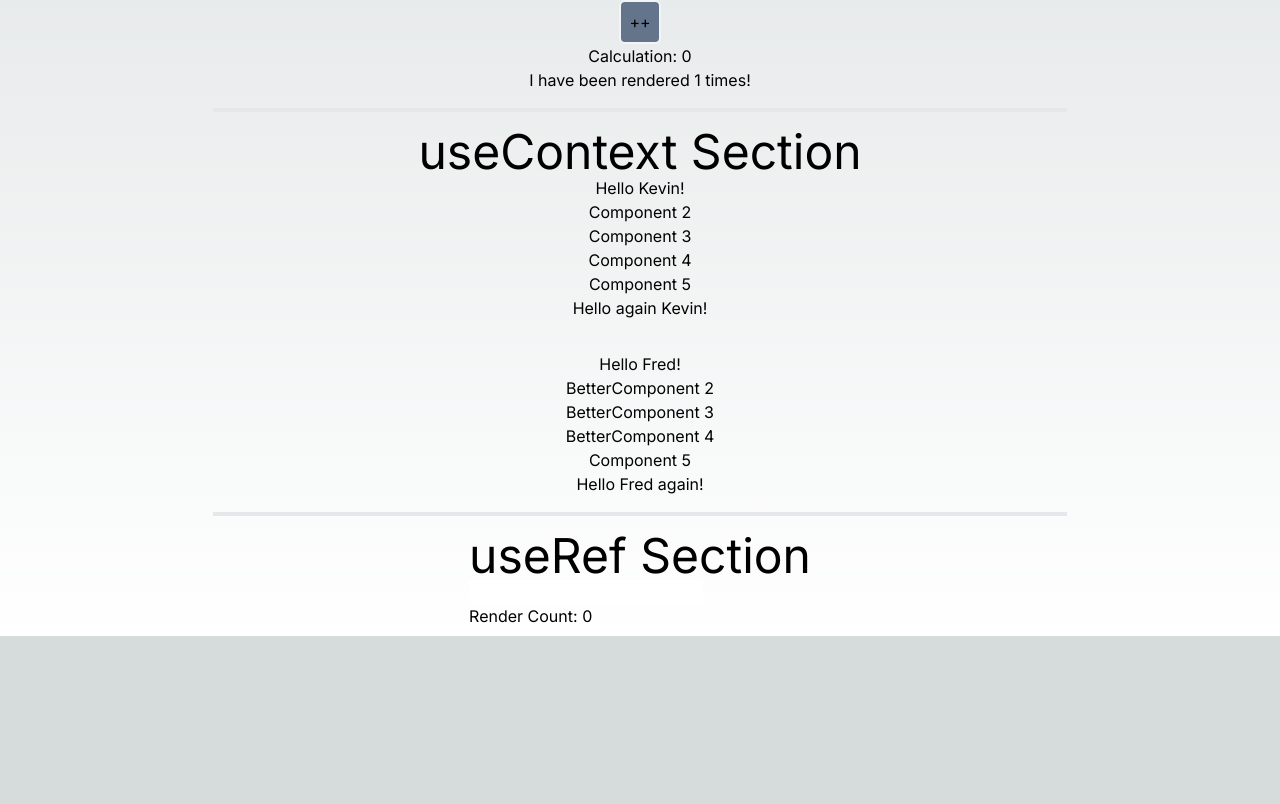
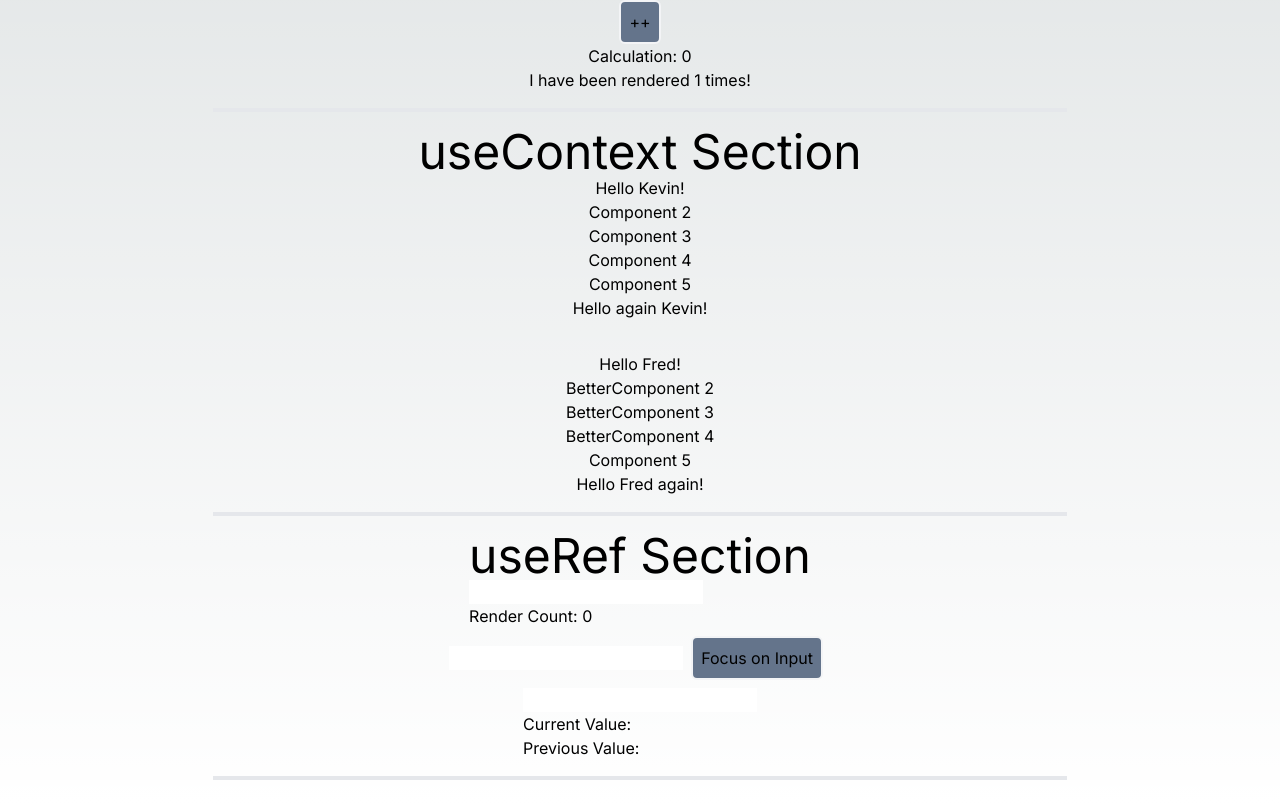
Before and after one commit to KevinStout/react-hooks, a Next.js app: page / in a window 1280 px wide. Shown: the part 504-1308 px from the top of the page. Before the commit the page ends 1140 px from the top, so only its background shows below. Built offline with nearby package versions, Linux system fonts and the light colour scheme.

Commit message:
finishing the useRef file... for now

```diff
--- a/app/components/RefHook.tsx
+++ b/app/components/RefHook.tsx
@@ -10,6 +10,10 @@
 import React, { useState, useRef, useEffect } from "react";
 import ReactDOM from "react-dom/client";
 
+// useRef() only returns one item. It returns an Object called "current".
+// When we initialize useRef() we set the initial value: useRef(0)
+// Its like doing this: const count = { current: 0 } We can access the count by using count.current
+
 function RefApp(): React.JSX.Element {
   const [inputValue, setInputValue] = useState<string>("");
   const count = useRef<number>(0);
@@ -21,10 +25,48 @@ function RefApp(): React.JSX.Element {
   return (
     <div>
       <div className="text-5xl">useRef Section</div>
-      <input type="text" value={inputValue} onChange={(e) => setInputValue(e.target.value)} />
+      <input className="text-black" type="text" value={inputValue} onChange={(e) => setInputValue(e.target.value)} />
       <h1>Render Count: {count.current}</h1>
     </div>
   );
 }
 
-export default RefApp;
+// When the user clicks the button, we want to focus on the input field.
+function AccessDOMUsingRef(): React.JSX.Element {
+  const inputElement = useRef<HTMLInputElement>(null);
+  const focudOnInput = () => {
+    inputElement.current?.focus();
+  };
+  return (
+    <div>
+      <input className="text-black" type="text" ref={inputElement} />
+      <button className="border-2 border-gray-100 rounded-md p-2 bg-slate-500 m-2" onClick={focudOnInput}>
+        Focus on Input
+      </button>
+    </div>
+  );
+}
+
+// The useRef hook can also be used to keep track of previous values.
+// This is becsause we are ablw to persist useRef values between renders.
+
+// This time we are using a combination of useRef, useEffect and useState to keep track of the previous state value.
+// In the useEffect, we are updating the useRef current value each time the inputValue is updated by entering text into the input field.
+function PreviousValueUsingRef(): React.JSX.Element {
+  const [inputValue, setInputValue] = useState<string>("");
+  const previousValue = useRef<string>("");
+
+  useEffect(() => {
+    previousValue.current = inputValue;
+  }, [inputValue]);
+
+  return (
+    <div>
+      <input className="text-black" type="text" value={inputValue} onChange={(e) => setInputValue(e.target.value)} />
+      <h2>Current Value: {inputValue}</h2>
+      <h2>Previous Value: {previousValue.current}</h2>
+    </div>
+  );
+}
+
+export { RefApp, AccessDOMUsingRef, PreviousValueUsingRef };
--- a/app/page.tsx
+++ b/app/page.tsx
@@ -2,7 +2,7 @@ import Image from "next/image";
 import { FavoriteColor, Car, CarObject } from "./components/StateHook";
 import { Timer, Counter, CleanTimer } from "./components/EffectHook";
 import { Component1, BetterComponent1 } from "./components/ContextHook";
-import RefApp from "./components/RefHook";
+import { RefApp, AccessDOMUsingRef, PreviousValueUsingRef } from "./components/RefHook";
 
 export default function Home() {
   return (
@@ -21,6 +21,9 @@ export default function Home() {
       <BetterComponent1 />
       <hr className="border-2 w-4/6 m-4" />
       <RefApp />
+      <AccessDOMUsingRef />
+      <PreviousValueUsingRef />
+      <hr className="border-2 w-4/6 m-4" />
     </div>
   );
 }
```
